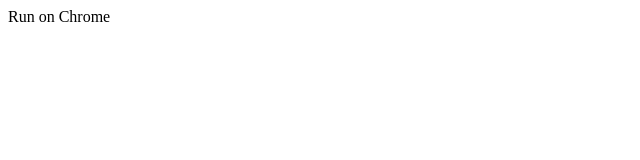
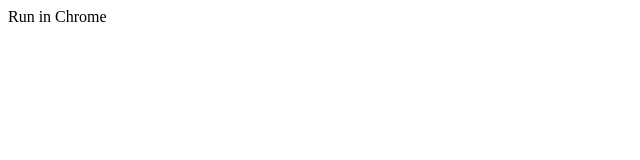
Before and after one commit to kenfehling/pubsub-js-exception-test, a plain HTML site: page index.html in a window 1280 px wide. Shown: the full height of the page, 0-640 px from the left. Drawn offline with Linux system fonts and the light colour scheme.

Commit message:
Fixed grammar

```diff
--- a/index.html
+++ b/index.html
@@ -8,6 +8,6 @@
     <script type="text/javascript" src="index.js"></script>
 </head>
 <body>
-    Run on Chrome
+    Run in Chrome
 </body>
 </html>
```
